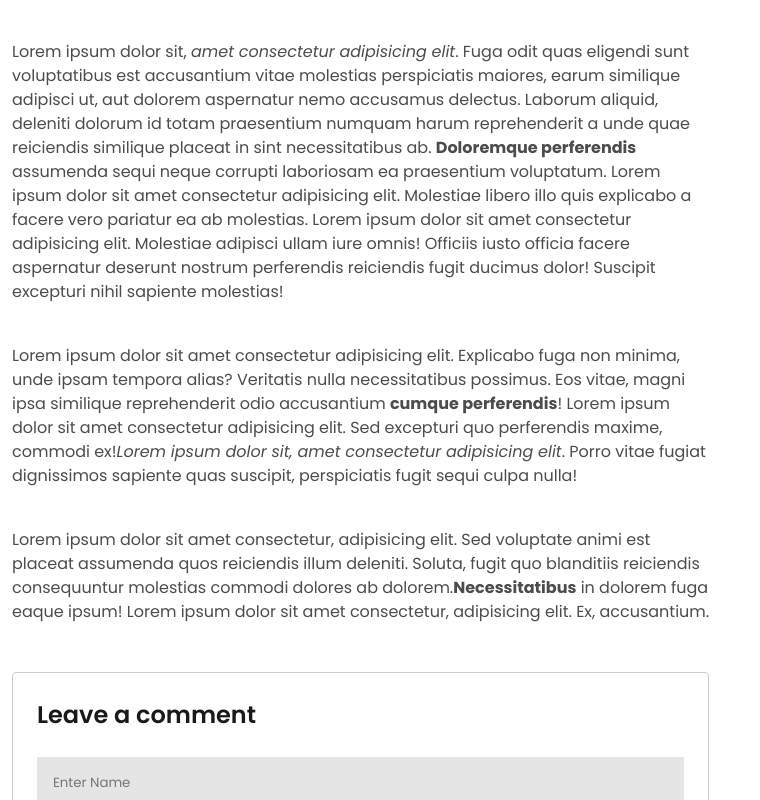
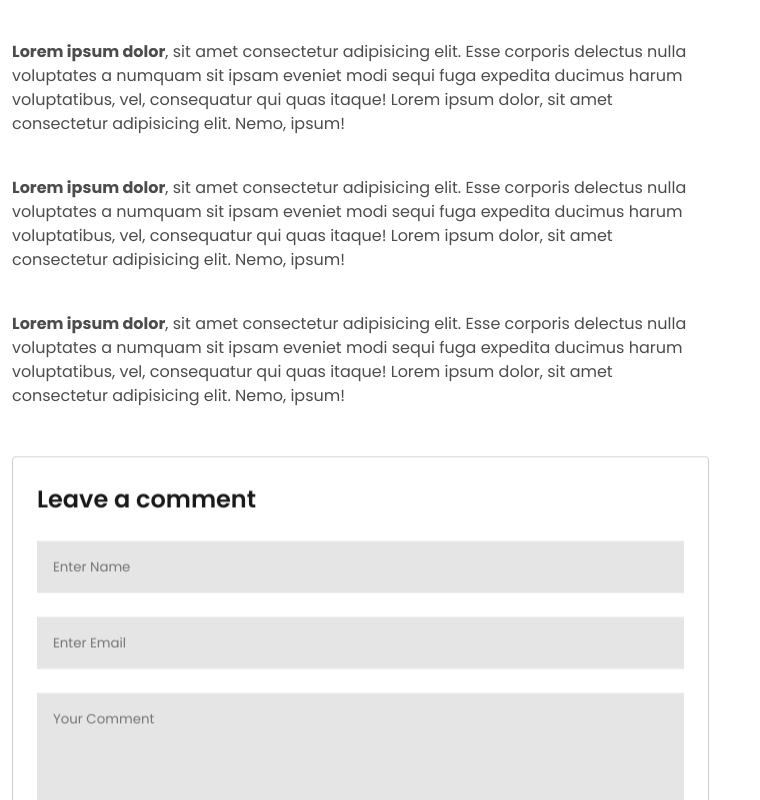
Before and after one commit to boristenkes/eduford-website, a React (Vite) app: page /blog in a window 1280 px wide. Shown: the part 1260-2060 px from the top of the page, without its empty margins (0-760 px from the left). Built offline with nearby package versions, Linux system fonts and the light colour scheme.

Commit message:
Added fade-in animations

```diff
--- a/src/components/CTA/CTA.jsx
+++ b/src/components/CTA/CTA.jsx
@@ -1,7 +1,7 @@
 import React from 'react';
 
 import './CTA.scss';
-import { Button } from '../../components';
+import { Button, FadeIn } from '../../components';
 import { useMediaQuery } from 'react-responsive';
 import { Link } from 'react-router-dom';
 
@@ -9,6 +9,7 @@ export default function CTA() {
 	const isPhone = useMediaQuery({ query: '(max-width: 480px)' });
 
 	return (
+		<FadeIn>
 			<section className='cta | container section-padding'>
 				<h2 className='head-text'>
 					Enroll For Our Various Online Courses
@@ -19,5 +20,6 @@ export default function CTA() {
 					<Button>Contact Us</Button>
 				</Link>
 			</section>
+		</FadeIn>
 	);
 }
--- /dev/null
+++ b/src/components/FadeIn/FadeIn.jsx
@@ -0,0 +1,65 @@
+import React, { useEffect, useState } from 'react';
+import { useInView } from 'react-intersection-observer';
+import './FadeIn.scss';
+
+export default function FadeIn({
+	children,
+	from = 'bottom',
+	tag = 'div',
+	className,
+	triggerOnce = true,
+	duration = 200,
+	offset,
+	selectChildren,
+	threshold = 0.3,
+	style,
+	...props
+}) {
+	const [ref, inView] = useInView({
+		threshold: threshold,
+		triggerOnce: triggerOnce,
+	});
+	const [isVisible, setVisible] = useState(false);
+	const maxDelay = React.Children.toArray(children).length * duration;
+
+	useEffect(() => {
+		setVisible(inView);
+		setTimeout(() => {
+			setVisible(!inView);
+		}, maxDelay);
+	}, [inView, maxDelay]);
+
+	const Tag = tag;
+
+	return selectChildren ? (
+		<Tag ref={ref} className={className} {...props}>
+			{React.Children.map(children, (child, index) => {
+				return React.cloneElement(child, {
+					key: index + 1,
+					className: `${child.props.className} fade-in ${
+						inView ? 'is-visible' : ''
+					}`,
+					'data-direction': from,
+					style: {
+						...child.props.style,
+						'--offset': offset || '20vh',
+						transitionDelay: !isVisible ? '0ms' : index * duration + 'ms',
+					},
+				});
+			})}
+		</Tag>
+	) : (
+		<Tag
+			className={`${className} fade-in ${inView ? 'is-visible' : ''}`}
+			ref={ref}
+			data-direction={from}
+			{...props}
+			style={{
+				...style,
+				'--offset': offset || '20vh',
+			}}
+		>
+			{children}
+		</Tag>
+	);
+}
--- /dev/null
+++ b/src/components/FadeIn/FadeIn.scss
@@ -0,0 +1,27 @@
+.fade-in {
+	opacity: 0;
+	visibility: hidden;
+	transition: opacity 1200ms ease-out, transform 600ms ease-out,
+		visibility 1200ms ease-out;
+	will-change: opacity, transform, visibility;
+	overflow: hidden;
+
+	&[data-direction='top'] {
+		transform: translateY(calc(var(--offset) * -1));
+	}
+	&[data-direction='bottom'] {
+		transform: translateY(var(--offset));
+	}
+	&[data-direction='left'] {
+		transform: translateX(calc(var(--offset) * -1));
+	}
+	&[data-direction='right'] {
+		transform: translateX(var(--offset));
+	}
+
+	&.is-visible {
+		opacity: 1;
+		visibility: visible;
+		transform: none;
+	}
+}
--- a/src/components/index.jsx
+++ b/src/components/index.jsx
@@ -4,5 +4,6 @@ import CTA from './CTA/CTA';
 import Banner from './Banner/Banner';
 import ScrollToTop from './ScrollToTop/ScrollToTop';
 import Loader from './Loader/Loader';
+import FadeIn from './FadeIn/FadeIn';
 
-export { Navbar, Button, CTA, Banner, ScrollToTop, Loader };
+export { Navbar, Button, CTA, Banner, ScrollToTop, Loader, FadeIn };
--- a/src/containers/Campus/Campus.jsx
+++ b/src/containers/Campus/Campus.jsx
@@ -2,6 +2,7 @@ import React from 'react';
 import './Campus.scss';
 
 import { locations } from '../../constants';
+import { FadeIn } from '../../components';
 
 export default function Campus() {
 	return (
@@ -12,7 +13,7 @@ export default function Campus() {
 					Lorem ipsum dolor sit amet consectetur adipisicing elit.
 				</p>
 
-				<ul className='campus-list'>
+				<FadeIn selectChildren tag='ul' className='campus-list'>
 					{locations.map((campus, index) => (
 						<li
 							key={`campus-${index + 1}`}
@@ -22,7 +23,7 @@ export default function Campus() {
 							<h3 className='campus-location'>{campus.location}</h3>
 						</li>
 					))}
-				</ul>
+				</FadeIn>
 			</div>
 		</section>
 	);
--- a/src/containers/Facilities/Facilities.jsx
+++ b/src/containers/Facilities/Facilities.jsx
@@ -2,6 +2,7 @@ import React from 'react';
 import './Facilities.scss';
 
 import { facilities } from '../../constants';
+import { FadeIn } from '../../components';
 
 export default function Facilities() {
 	return (
@@ -12,7 +13,7 @@ export default function Facilities() {
 					Lorem ipsum dolor sit amet consectetur adipisicing elit.
 				</p>
 			</div>
-			<ul className='facilities-list'>
+			<FadeIn selectChildren tag='ul' className='facilities-list'>
 				{facilities.map((facility, index) => (
 					<li className='facilities-item' key={`facility-${index + 1}`}>
 						<div className='img-wrapper'>
@@ -22,7 +23,7 @@ export default function Facilities() {
 						<p>{facility.content}</p>
 					</li>
 				))}
-			</ul>
+			</FadeIn>
 		</section>
 	);
 }
--- a/src/containers/Testimonials/Testimonials.jsx
+++ b/src/containers/Testimonials/Testimonials.jsx
@@ -7,6 +7,7 @@ import {
 
 import './Testimonials.scss';
 import { testimonials } from '../../constants';
+import { FadeIn } from '../../components';
 
 export default function Testimonials() {
 	return (
@@ -17,7 +18,7 @@ export default function Testimonials() {
 					Lorem ipsum dolor sit amet consectetur adipisicing elit.
 				</p>
 			</div>
-			<ul className='testimonials-list'>
+			<FadeIn selectChildren className='testimonials-list'>
 				{testimonials.map((testimonial, index) => (
 					<li className='testimonials-item' key={`testimonial-${index + 1}`}>
 						<img src={testimonial.avatar} alt={testimonial.name} />
@@ -28,7 +29,7 @@ export default function Testimonials() {
 						</div>
 					</li>
 				))}
-			</ul>
+			</FadeIn>
 		</section>
 	);
 }
--- a/src/pages/Blog/Blog.jsx
+++ b/src/pages/Blog/Blog.jsx
@@ -1,7 +1,7 @@
 import React from 'react';
 import './Blog.scss';
 
-import { Banner, Button } from '../../components';
+import { Banner, Button, FadeIn } from '../../components';
 import { banners, certificate } from '../../assets';
 import { categories } from '../../constants';
 
@@ -16,15 +16,15 @@ export default function Blog() {
 
 			<section className='blog | container section-padding'>
 				<div className='blog-left'>
-					<div>
+					<FadeIn from='left'>
 						<img
 							className='blog-left-img'
 							src={certificate}
 							alt='Student holding certificate'
 						/>
-					</div>
+					</FadeIn>
 
-					<div className='blog-left-content'>
+					<FadeIn selectChildren threshold={1} className='blog-left-content'>
 						<h2 className='blog-left-title | head-text'>
 							Our Certificate & Online Programs for {new Date().getFullYear()}
 						</h2>
@@ -36,43 +36,28 @@ export default function Blog() {
 							sit amet consectetur adipisicing elit. Nemo, ipsum!
 						</p>
 						<p className='body-text'>
-							Lorem ipsum dolor sit, <em>amet consectetur adipisicing elit</em>.
-							Fuga odit quas eligendi sunt voluptatibus est accusantium vitae
-							molestias perspiciatis maiores, earum similique adipisci ut, aut
-							dolorem aspernatur nemo accusamus delectus. Laborum aliquid,
-							deleniti dolorum id totam praesentium numquam harum reprehenderit
-							a unde quae reiciendis similique placeat in sint necessitatibus
-							ab. <strong>Doloremque perferendis</strong> assumenda sequi neque
-							corrupti laboriosam ea praesentium voluptatum. Lorem ipsum dolor
-							sit amet consectetur adipisicing elit. Molestiae libero illo quis
-							explicabo a facere vero pariatur ea ab molestias. Lorem ipsum
-							dolor sit amet consectetur adipisicing elit. Molestiae adipisci
-							ullam iure omnis! Officiis iusto officia facere aspernatur
-							deserunt nostrum perferendis reiciendis fugit ducimus dolor!
-							Suscipit excepturi nihil sapiente molestias!
+							<strong>Lorem ipsum dolor</strong>, sit amet consectetur
+							adipisicing elit. Esse corporis delectus nulla voluptates a
+							numquam sit ipsam eveniet modi sequi fuga expedita ducimus harum
+							voluptatibus, vel, consequatur qui quas itaque! Lorem ipsum dolor,
+							sit amet consectetur adipisicing elit. Nemo, ipsum!
 						</p>
 						<p className='body-text'>
-							Lorem ipsum dolor sit amet consectetur adipisicing elit. Explicabo
-							fuga non minima, unde ipsam tempora alias? Veritatis nulla
-							necessitatibus possimus. Eos vitae, magni ipsa similique
-							reprehenderit odio accusantium <strong>cumque perferendis</strong>
-							! Lorem ipsum dolor sit amet consectetur adipisicing elit. Sed
-							excepturi quo perferendis maxime, commodi ex!
-							<em>Lorem ipsum dolor sit, amet consectetur adipisicing elit</em>.
-							Porro vitae fugiat dignissimos sapiente quas suscipit,
-							perspiciatis fugit sequi culpa nulla!
+							<strong>Lorem ipsum dolor</strong>, sit amet consectetur
+							adipisicing elit. Esse corporis delectus nulla voluptates a
+							numquam sit ipsam eveniet modi sequi fuga expedita ducimus harum
+							voluptatibus, vel, consequatur qui quas itaque! Lorem ipsum dolor,
+							sit amet consectetur adipisicing elit. Nemo, ipsum!
 						</p>
 						<p className='body-text'>
-							Lorem ipsum dolor sit amet consectetur, adipisicing elit. Sed
-							voluptate animi est placeat assumenda quos reiciendis illum
-							deleniti. Soluta, fugit quo blanditiis reiciendis consequuntur
-							molestias commodi dolores ab dolorem.
-							<strong>Necessitatibus</strong> in dolorem fuga eaque ipsum! Lorem
-							ipsum dolor sit amet consectetur, adipisicing elit. Ex,
-							accusantium.
+							<strong>Lorem ipsum dolor</strong>, sit amet consectetur
+							adipisicing elit. Esse corporis delectus nulla voluptates a
+							numquam sit ipsam eveniet modi sequi fuga expedita ducimus harum
+							voluptatibus, vel, consequatur qui quas itaque! Lorem ipsum dolor,
+							sit amet consectetur adipisicing elit. Nemo, ipsum!
 						</p>
-					</div>
-					<div className='blog-left-comment'>
+					</FadeIn>
+					<FadeIn className='blog-left-comment'>
 						<h2 className='head-text'>Leave a comment</h2>
 						<form className='blog-left-form'>
 							<input type='text' placeholder='Enter Name' />
@@ -82,10 +67,10 @@ export default function Blog() {
 								Post Comment
 							</Button>
 						</form>
-					</div>
+					</FadeIn>
 				</div>
 
-				<div className='blog-right'>
+				<FadeIn from='right' className='blog-right'>
 					<h2 className='blog-right-title | head-text'>Post Categories</h2>
 					<ul className='blog-right-categories'>
 						{categories.map((category, index) => (
@@ -95,7 +80,7 @@ export default function Blog() {
 							</li>
 						))}
 					</ul>
-				</div>
+				</FadeIn>
 			</section>
 		</>
 	);
--- a/src/pages/Home/Home.jsx
+++ b/src/pages/Home/Home.jsx
@@ -1,7 +1,7 @@
 import React from 'react';
 import './Home.scss';
 
-import { Button, CTA, Banner } from '../../components';
+import { Button, CTA, Banner, FadeIn } from '../../components';
 import { Courses, Campus, Facilities, Testimonials } from '../../containers';
 import { Link } from 'react-router-dom';
 import { banners } from '../../assets';
```
Also changed, not shown: src/containers/Courses/Courses.jsx (+8 -2 lines), src/pages/About/About.jsx (+5 -5 lines), src/pages/Contact/Contact.jsx (+7 -5 lines). Lines whose indentation alone changed are shown as unchanged.
